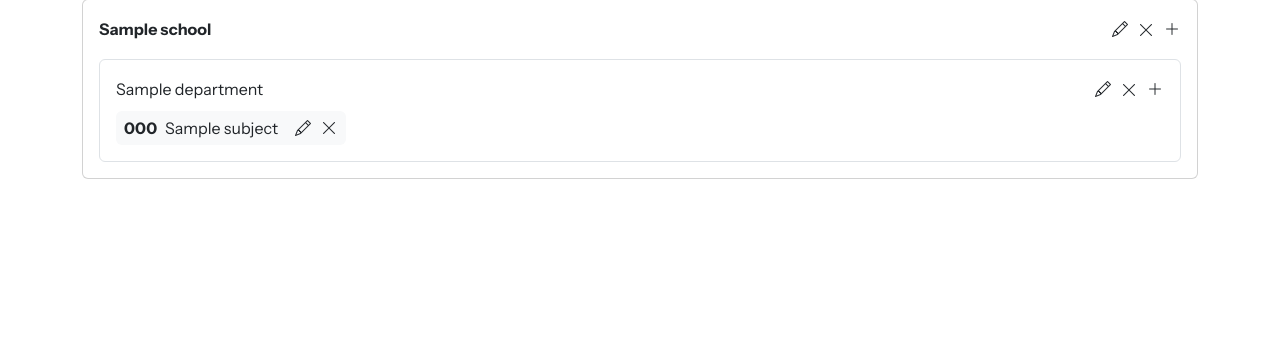
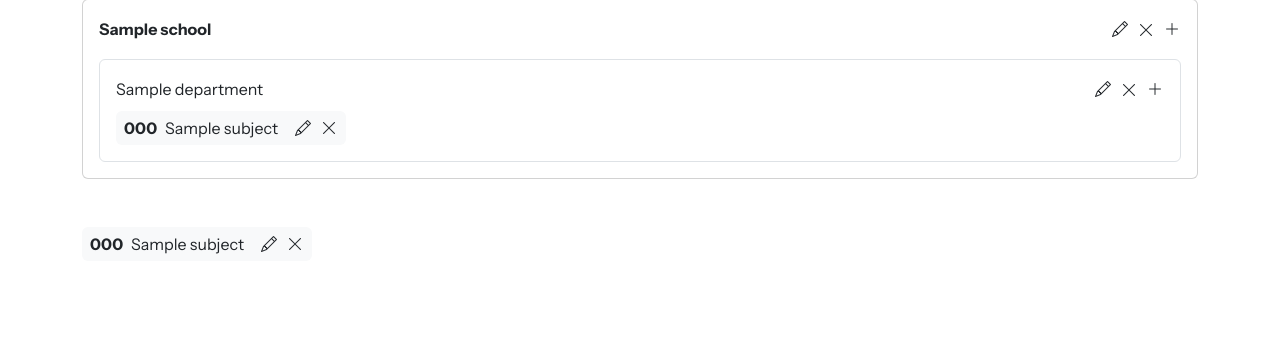
Before and after one commit to readtu/S25ISD1PM, a Django app: template departments_app/templates/departments_app/list_departments.html in a window 1280 px wide. Shown: the part 217-560 px from the top of the page. Run offline with Django 5.2, Linux system fonts and the light colour scheme; the template is opened without the code that fills it: most values are stand-ins (such as "Sample title", 1, 10 or a date in 2020); style sheets or scripts are compiled from the project's sources; some libraries are stand-ins or nearby versions.

Commit message:
Made it possible for subjects not to have a department

```diff
--- a/chairs_project/banner.py
+++ b/chairs_project/banner.py
@@ -10,7 +10,7 @@ from django.conf import settings
 from requests import Session, post
 
 from classes_app.models import Class
-from departments_app.models import Department, Subject
+from departments_app.models import Subject
 from locations_app.models import Building, Room
 from semesters_app.models import Semester, Term
 
@@ -156,7 +156,6 @@ class BannerResources:
                 uuid=subject["id"].replace("-", ""),
                 name=subject["title"],
                 code=subject["abbreviation"],
-                department=Department.objects.first(),
             )
             for subject in self.client.get_subjects(**kwargs)
         ]
--- a/departments_app/models.py
+++ b/departments_app/models.py
@@ -28,8 +28,8 @@ class Department(Model):
 class Subject(Model):
     uuid = UUIDField(primary_key=True, default=uuid4)
     code = CharField(max_length=255)
-    name = CharField(max_length=255, null=True)
-    department = ForeignKey(Department, on_delete=CASCADE, related_name="subjects")
+    name = CharField(max_length=255)
+    department = ForeignKey(Department, on_delete=CASCADE, related_name="subjects", null=True)
 
     class Meta:
         ordering = ["code"]
--- a/departments_app/templates/departments_app/create_subject.html
+++ b/departments_app/templates/departments_app/create_subject.html
@@ -18,7 +18,8 @@
         </div>
         <div class="mb-3">
             <label for="Department" class="form-label">Department</label>
-            <select name="department" id="department" name="department" class="form-select" required>
+            <select name="department" id="department" name="department" class="form-select">
+                <option value="">None</option>
                 {% for department_ in departments %}
                 <option value="{{department.uuid}}" {% if department and department == department_ %} selected {% endif %}>{{department_}}</option>
                 {% endfor %}
--- a/departments_app/templates/departments_app/edit_subject.html
+++ b/departments_app/templates/departments_app/edit_subject.html
@@ -18,7 +18,8 @@
         </div>
         <div class="mb-3">
             <label for="Department" class="form-label">Department</label>
-            <select name="department" id="department" name="department" class="form-select" required>
+            <select name="department" id="department" name="department" class="form-select">
+                <option value="" {% if not subject.department %} selected {% endif %}>None</option>
                 {% for department in departments %}
                 <option value="{{department.uuid}}" {% if department == subject.department %} selected {% endif %}>{{department}}</option>
                 {% endfor %}
--- a/departments_app/templates/departments_app/list_departments.html
+++ b/departments_app/templates/departments_app/list_departments.html
@@ -12,7 +12,7 @@
         </div>
     </div>
 </section>
-<section class="container py-5">
+<section class="container pt-5">
     <div class="d-flex flex-column gap-4">
         {% if schools.count %}
         {% for school in schools %}
@@ -91,5 +91,23 @@
         {% endif %}
     </div>
 </section>
+<section class="container py-5">
+    {% if subjects %}
+    <div class="d-flex flex-wrap gap-2 hide-empty">
+        {% for subject in subjects %}
+        <div class="rounded bg-body-tertiary py-1 px-2 d-flex gap-2 align-items-center">
+            <strong>{{subject.code}}</strong>{{subject.name}}
+            <form action="{% url 'delete_subject' subject.uuid %}" method="POST"
+                data-confirm="Are you sure you want to delete {{subject}}?" class="d-flex gap-2 ms-2">
+                <a href="{% url 'edit_subject' subject.uuid %}" class="btn btn-text p-0 color-primary"><i
+                        class="bi bi-pencil color-primary"></i></a>
+                {% csrf_token %}
+                <button class="btn btn-text p-0 color-primary" type="submit"><i class="bi bi-x-lg"></i></button>
+            </form>
+        </div>
+        {% endfor %}
+    </div>
+    {% endif %}
+</section>
 {% endblock %}
 {% endspaceless %}
--- a/pyproject.toml
+++ b/pyproject.toml
@@ -19,4 +19,6 @@ ignore = [
     "EM101",
     "TD002",
     "TD003",
+    "SIM105",
+    "S101",
 ]
--- a/requirements.txt
+++ b/requirements.txt
@@ -1,5 +1,6 @@
 django==5.1.4
 dotenv==0.9.9
 markdown==3.7
+psycopg2-binary==2.9.10
+requests==2.32.3
 uwsgi==2.0.28
-psycopg2-binary==2.9.10
```
Also changed, not shown: departments_app/views.py (+10 -3 lines), departments_app/migrations/0003_alter_subject_department_alter_subject_name.py (added).
